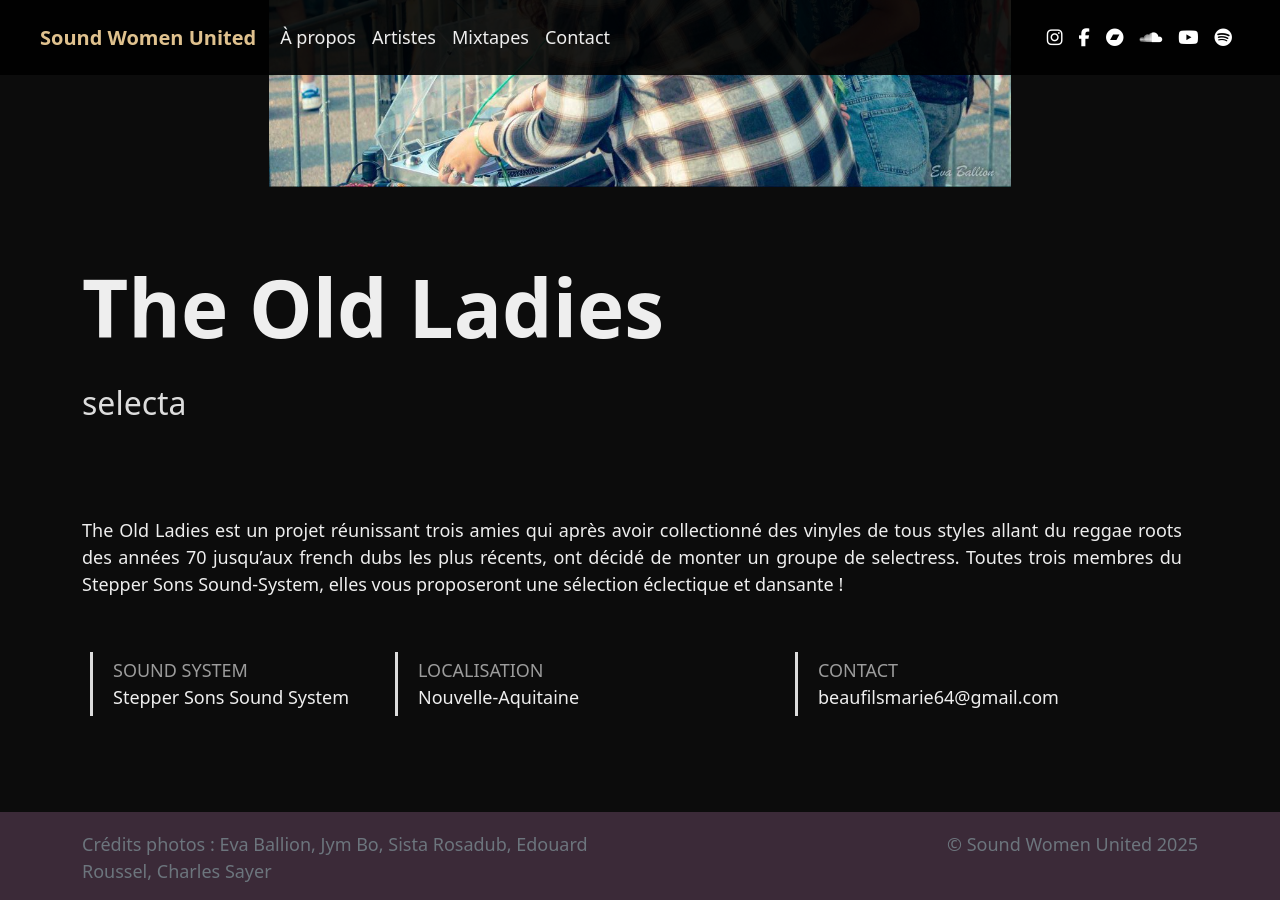
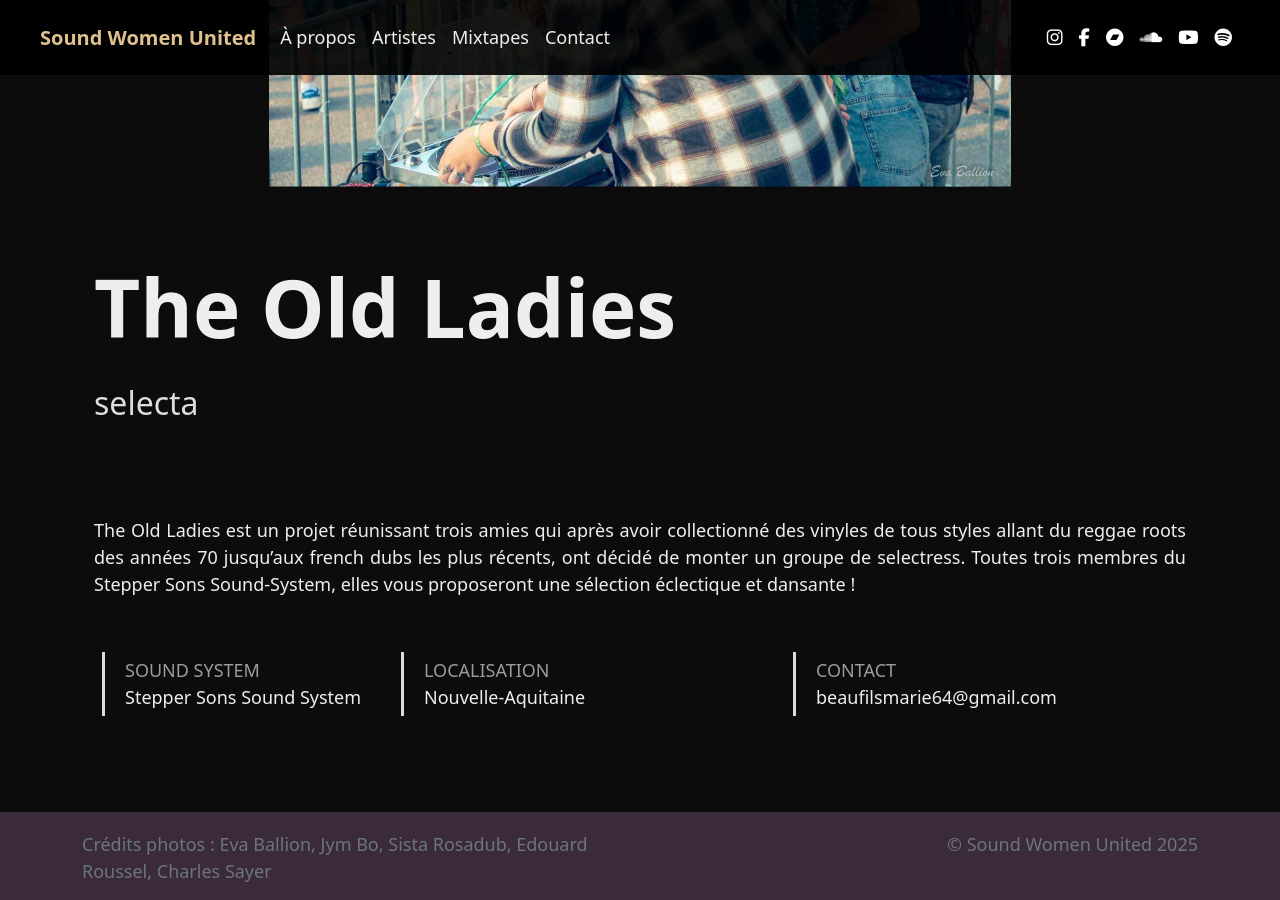
Before and after one commit to sabord/swu, a Jekyll site: the page built from docs/_artists/The_Old_Ladies.md, in a window 1280 px wide and 900 px high, scrolled down 383 px. Built offline with Jekyll 4.4.1, drawn with Linux system fonts in a browser that asks for light colours.

Commit message:
fix artist page display

```diff
--- a/docs/_includes/artist.html
+++ b/docs/_includes/artist.html
@@ -1,4 +1,4 @@
-<div class="container">
+<div class="container g-4">
   {% assign jpg_path = "assets/artists/photos/" | append: page.directory |
   append: "/image.jpg" %} {% assign png_path = "assets/artists/photos/" |
   append: page.directory | append: "/image.png" %}
@@ -71,7 +71,7 @@
   </div>
 
   {% if page.content %}
-  <div class="row me-1">
+  <div class="row">
     <div class="col">
       <div class="artist-bio">{{ page.content }}</div>
     </div>
```
